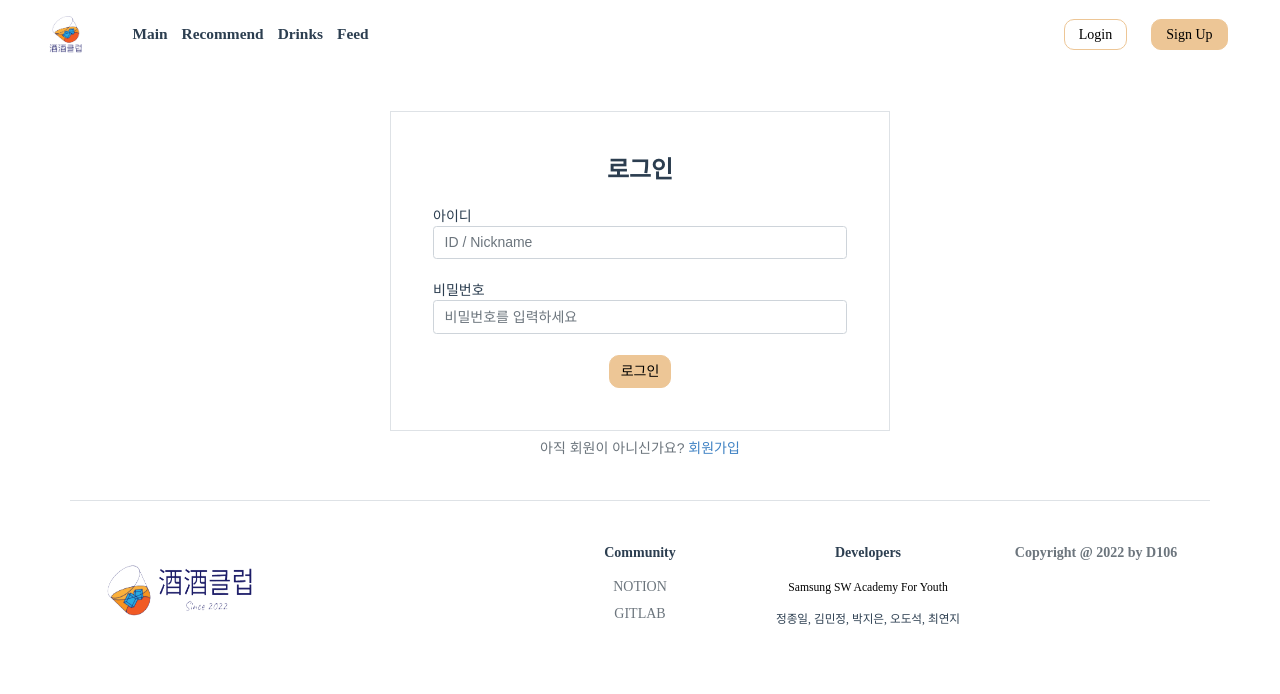
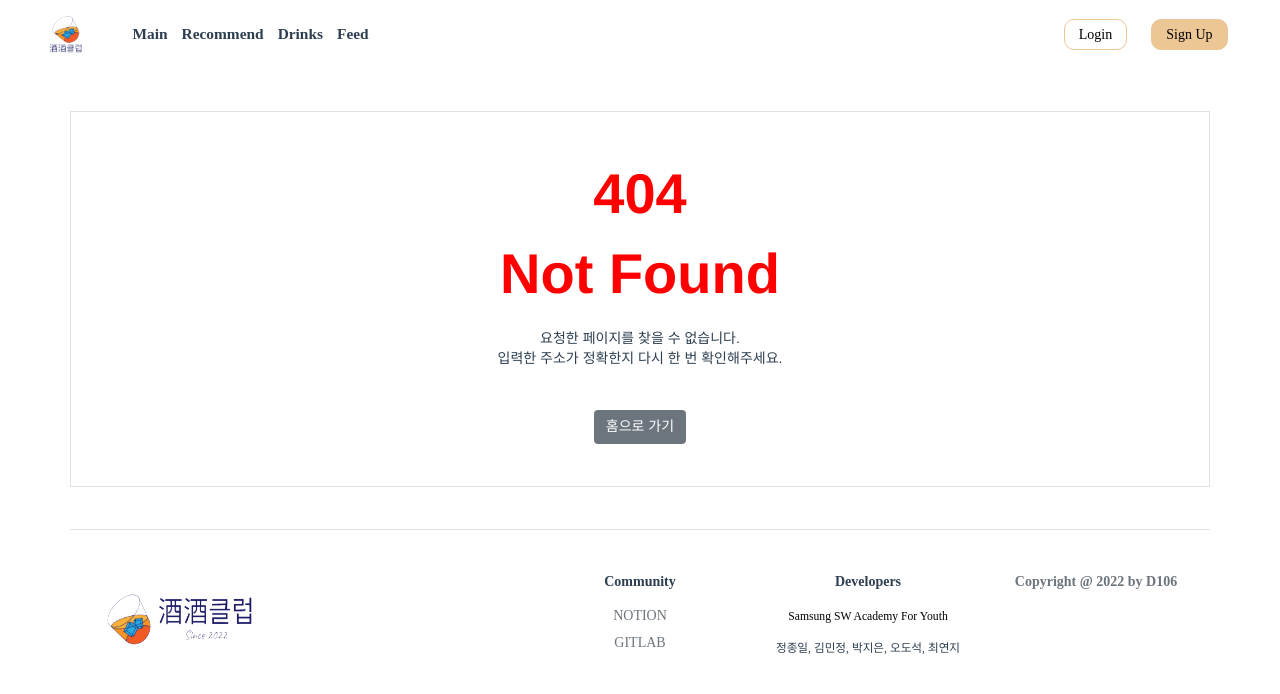
Before and after one commit to 3jieun3/SSAFY_PJT_JuJuClub, a Vue app in the folder FE/joojooclub/: page /404 in a window 1280 px wide. Before the commit this address led to /login. Shown: the top 694 px of the page. Built offline with nearby package versions, Linux system fonts and the light colour scheme; a web font is replaced by a local one.

Commit message:
featuer/notfound404

```diff
--- a/FE/joojooclub/src/router/index.js
+++ b/FE/joojooclub/src/router/index.js
@@ -17,6 +17,7 @@ import SignOutView from '@/views/SignOutView'
 import ChangePasswordView from '@/views/ChangePasswordView'
 import store from '@/store'  // 추후 주석 해제 필요(로그인 접근 제한)
 import WaitingView from '@/views/WaitingView'
+import NotFound404 from '@/views/NotFound404'
 
 Vue.use(VueRouter)
 
@@ -76,11 +77,6 @@ const routes = [
     name: 'login',
     component: LoginView
   },
-  // {
-  //   path: '/logout',
-  //   name: 'logout',
-  //   component: LogoutView
-  // },
   {
     path: '/signup',
     name: 'signup',
@@ -101,15 +97,15 @@ const routes = [
     name: 'changePw',
     component: ChangePasswordView
   },
-  // {
-  //   path: '/404',
-  //   name: 'NotFound404',
-  //   component: NotFound404
-  // },
-  // {
-  //   path: '*',
-  //   redirect: '/404'
-  // },
+  {
+    path: '/404',
+    name: 'NotFound404',
+    component: NotFound404
+  },
+  {
+    path: '*',
+    redirect: '/404'
+  },
 ]
 
 
--- /dev/null
+++ b/FE/joojooclub/src/views/NotFound404.vue
@@ -0,0 +1,34 @@
+<template>
+  <div class="container my-5 p-5 border">
+    <p class="title1">404</p>
+    <p class="title1 mb-3">Not Found</p>
+    <p class="content">요청한 페이지를 찾을 수 없습니다.</p>
+    <p class="content mb-5">입력한 주소가 정확한지 다시 한 번 확인해주세요.</p>
+    <button class="btn btn-secondary" @click="goMain">홈으로 가기</button>
+  </div>
+</template>
+
+<script>
+export default {
+  name: 'NotFound404',
+  methods: {
+    goMain() {
+      this.$router.push('/')
+    }
+  }
+}
+</script>
+
+<style>
+.title1 {
+  font-size: min(5vw, 4rem);
+  font-weight: bold;
+  color: red;
+  margin: 0;
+}
+
+.content {
+  /* font-size: min(2vw, 1.5rem); */
+  margin: 0;
+}
+</style>
```
